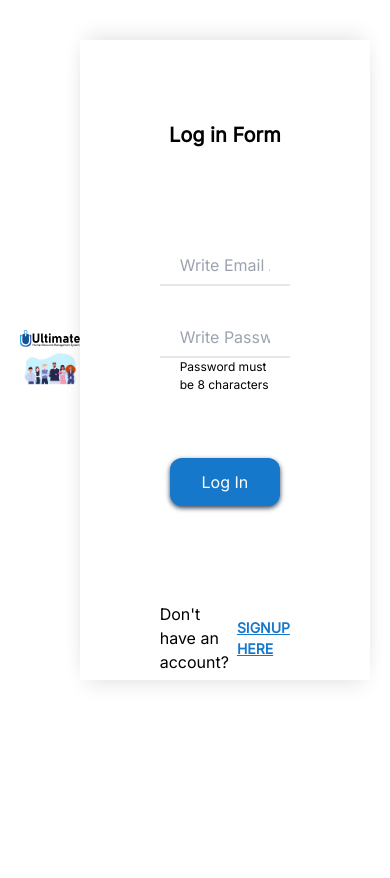
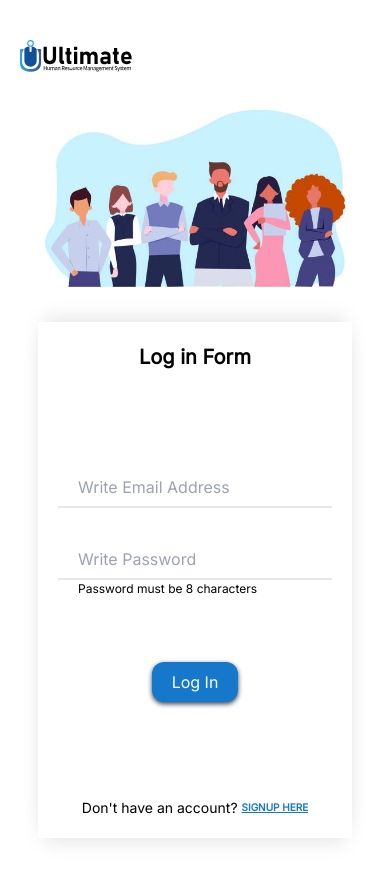
Before and after one commit to labibahmed10/Nexis-task, a React (Create React App) app: page /login in a window 390 px wide. Before the commit the page ends 844 px from the top, so only its background shows below. Built offline with nearby package versions, Linux system fonts and the light colour scheme.

Commit message:
login page responsive done

```diff
--- a/src/App.js
+++ b/src/App.js
@@ -7,7 +7,7 @@ import Attendance from "./Components/Attendance/Attendance";
 
 function App() {
    return (
-      <main className="flex md:flex-row flex-col md:justify-center md:items-center md:mt-32 px-5 py-10">
+      <main className="flex md:flex-row flex-col md:justify-center md:items-center md:mt-28 px-5 md:py-0 py-10">
          <Routes>
             <Route path="/" element={<SignUpPage />}></Route>
             <Route index path="signup" element={<SignUpPage />}></Route>
--- a/src/Components/LogInPage.jsx
+++ b/src/Components/LogInPage.jsx
@@ -29,9 +29,9 @@ const LogInPage = () => {
    };
 
    return (
-      <section className="flex items-center justify-center">
+      <section className="flex md:flex-row flex-col items-center justify-center">
          <SideOfPage />
-         <div className="flex flex-col shadow-[0px_-10px_20px_-6px_rgb(0_0_0_/_0.1),_0_10px_20px_-6px_rgb(0_0_0_/_0.1)] w-[30rem] h-[40rem] p-20">
+         <div className="flex flex-col shadow-[0px_-10px_20px_-6px_rgb(0_0_0_/_0.1),_0_10px_20px_-6px_rgb(0_0_0_/_0.1)] md:w-[30rem] md:h-[40rem] md:p-20 p-5">
             <h4 className="text-[20px] font-semibold text-center">Log in Form</h4>
 
             <form action="" className="flex flex-col mt-24" onSubmit={handleLogin}>
@@ -59,16 +59,16 @@ const LogInPage = () => {
                <div className="flex justify-center mt-16">
                   <button
                      type="submit"
-                     className="px-8 py-3 bg-[#1678CB] text-white rounded-xl shadow-slate-700 shadow-[0px_2px_5px__rgb(0_0_0_/_0.05)]"
+                     className="md:px-8 px-5 md:py-3 py-2 bg-[#1678CB] text-white rounded-xl shadow-slate-700 shadow-[0px_2px_5px__rgb(0_0_0_/_0.05)]"
                   >
                      Log In
                   </button>
                </div>
             </form>
 
-            <div className="flex justify-center items-center gap-2 mt-24 ">
-               <h6>Don't have an account?</h6>
-               <p onClick={() => navigate("/signup")} className="text-[14px] text-[#1678CB] underline font-semibold cursor-pointer">
+            <div className="flex justify-center items-center md:gap-2 gap-1 mt-24 ">
+               <h6 className="md:text-base text-sm">Don't have an account?</h6>
+               <p onClick={() => navigate("/signup")} className="md:text-[14px] text-[10px] text-[#1678CB] underline font-semibold cursor-pointer">
                   SIGNUP HERE
                </p>
             </div>
--- a/src/Components/SignUpPage.jsx
+++ b/src/Components/SignUpPage.jsx
@@ -118,7 +118,7 @@ const SignUpPage = () => {
                   </form>
 
                   <div className="flex md:justify-center items-center md:gap-2 gap-1 mt-24">
-                     <h6 className="text-sm">Already have an account?</h6>
+                     <h6 className="md:text-base text-sm">Already have an account?</h6>
                      <p
                         onClick={() => navigate("/login")}
                         className="md:text-[14px] text-[10px] text-[#1678CB] underline font-semibold cursor-pointer"
```
